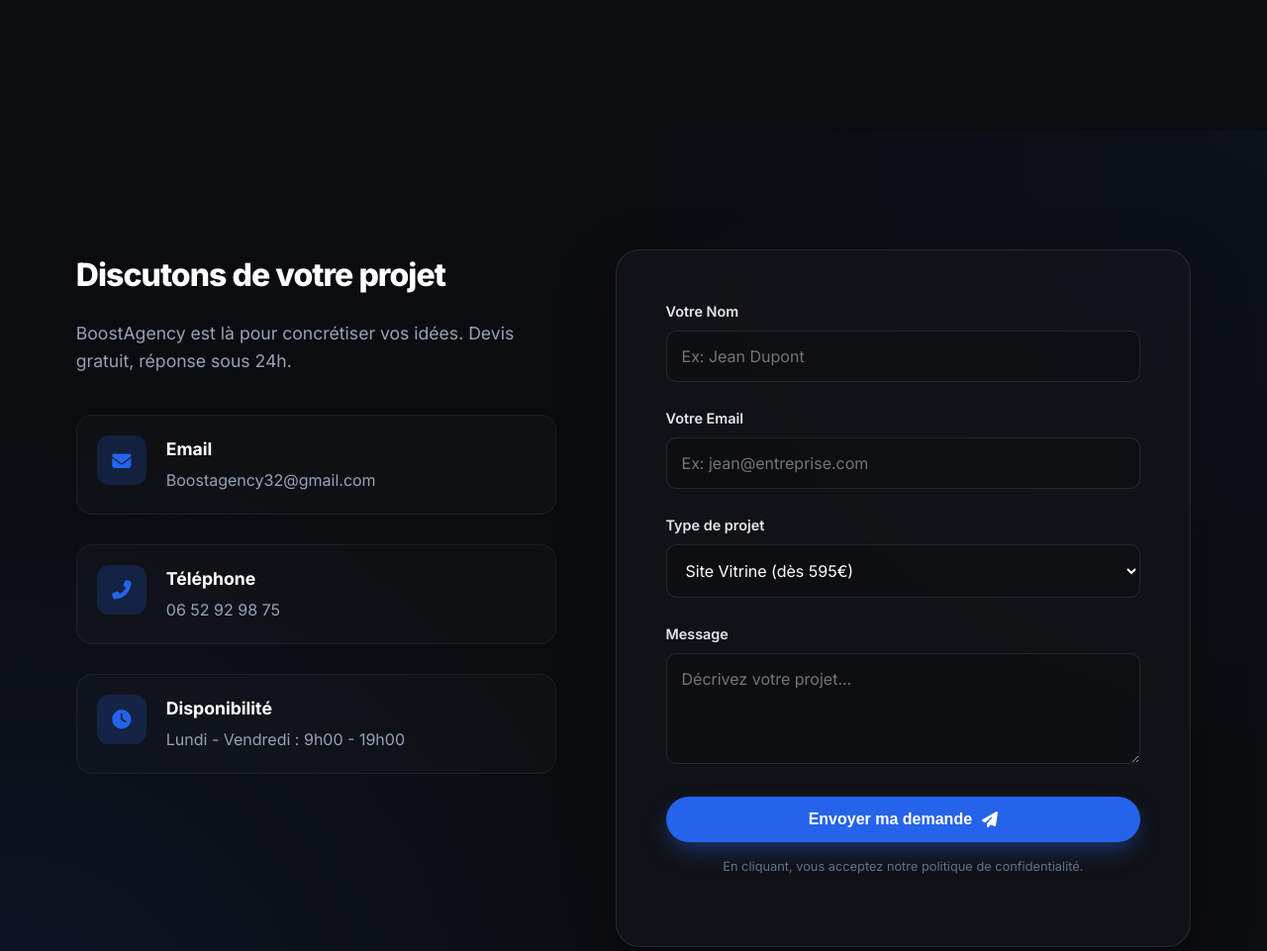
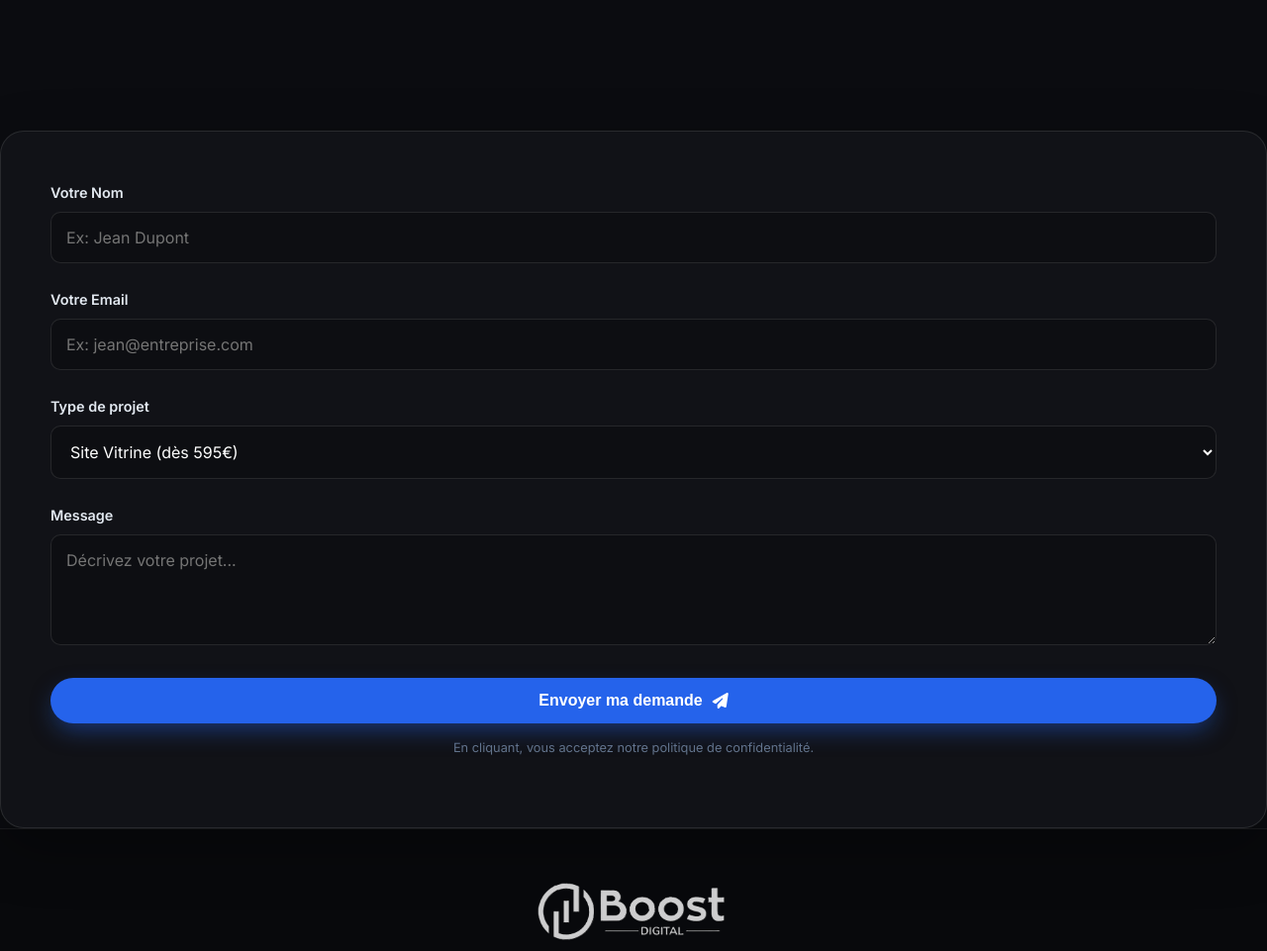
Before and after one commit to Edris-Y/MyBoostAgency, a plain HTML site: page index.html in a window 1280 px wide. Shown: the part 3505-4466 px from the top of the page at 99% size. Drawn offline with nearby package versions, Linux system fonts and the light colour scheme.

Commit message:
Lien Contact 4

```diff
--- a/index.html
+++ b/index.html
@@ -165,39 +165,7 @@
         </div>
     </section>
 
-    <section id="contact">
-        <div class="contact-container">
-
-            <div class="contact-details" data-aos="fade-right">
-                <h3>Discutons de votre projet</h3>
-                <p>BoostAgency est là pour concrétiser vos idées. Devis gratuit, réponse sous 24h.</p>
-
-                <div class="info-box">
-                    <div class="info-icon"><i class="fas fa-envelope"></i></div>
-                    <div class="info-text">
-                        <h4>Email</h4>
-                        <a href="mailto:contact@boostagency.fr">Boostagency32@gmail.com</a>
-                    </div>
-                </div>
-
-                <div class="info-box">
-                    <div class="info-icon"><i class="fas fa-phone-alt"></i></div>
-                    <div class="info-text">
-                        <h4>Téléphone</h4>
-                        <a href="tel:0652929875">06 52 92 98 75</a>
-                    </div>
-                </div>
-
-                <div class="info-box">
-                    <div class="info-icon"><i class="fas fa-clock"></i></div>
-                    <div class="info-text">
-                        <h4>Disponibilité</h4>
-                        <span style="color:var(--text-muted)">Lundi - Vendredi : 9h00 - 19h00</span>
-                    </div>
-                </div>
-            </div>
-
-            <div class="contact-form" data-aos="fade-left">
+    <div class="contact-form" data-aos="fade-left">
                 <form action="https://formspree.io/f/xaqnqpzy" method="POST">
 
                     <div class="form-group">
@@ -233,8 +201,6 @@
                     </p>
                 </form>
             </div>
-        </div>
-    </section>
 
     <footer>
         <div style="margin-bottom: 20px;">
```
